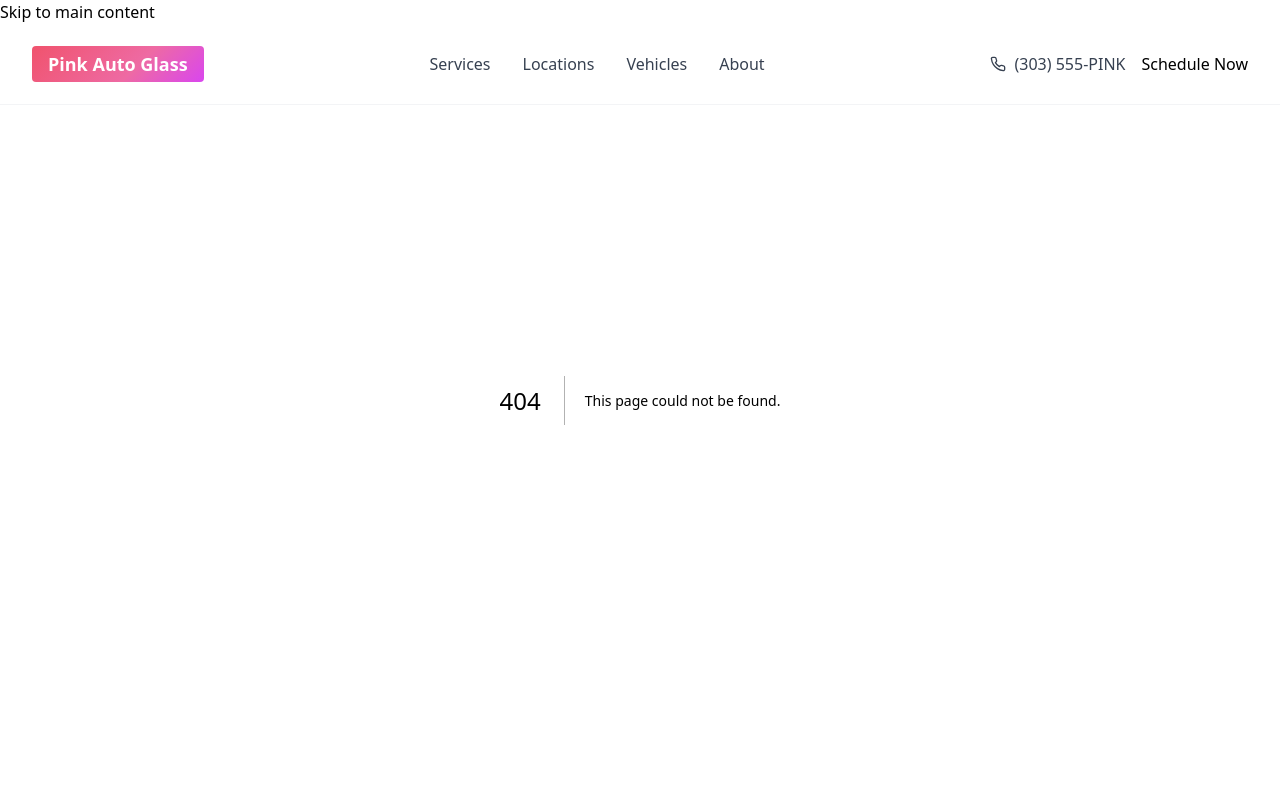
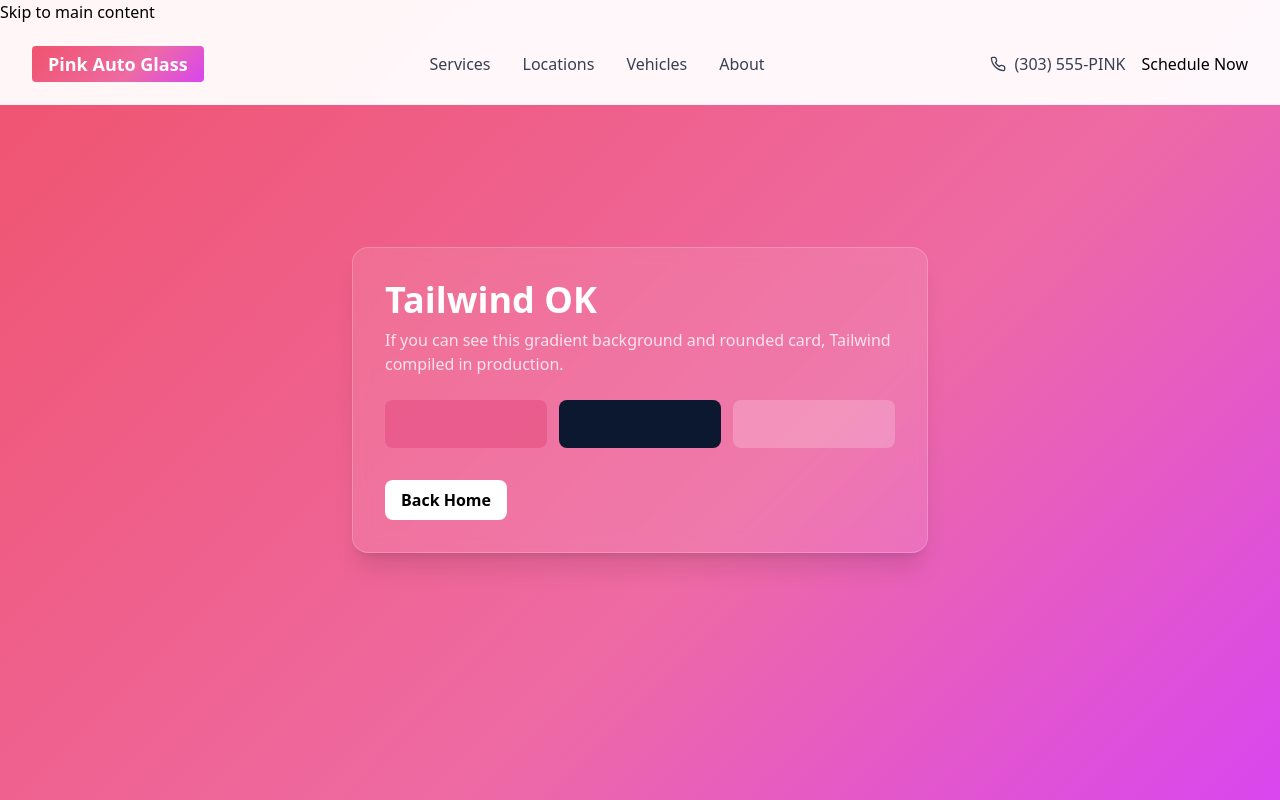
Before and after one commit to dougsimpsoncodes/PinkAutoGlassWebsite, a Next.js app: page /tailwind-test in a window 1280 px wide. Before the commit this address had no page. Shown: the top 800 px of the page. Built offline with nearby package versions, Linux system fonts and the light colour scheme.

Commit message:
feat: add /tailwind-test smoke page

```diff
--- /dev/null
+++ b/src/app/tailwind-test/page.tsx
@@ -0,0 +1,16 @@
+export default function TailwindTest() {
+  return (
+    <main className="min-h-screen bg-gradient-primary text-white flex items-center justify-center p-8">
+      <div className="max-w-xl w-full rounded-2xl shadow-xl bg-white/10 backdrop-blur border border-white/20 p-8">
+        <h1 className="text-4xl font-bold">Tailwind OK</h1>
+        <p className="mt-2 text-white/80">If you can see this gradient background and rounded card, Tailwind compiled in production.</p>
+        <div className="mt-6 grid grid-cols-3 gap-3">
+          <div className="h-12 rounded-lg bg-brand-pink/90" />
+          <div className="h-12 rounded-lg bg-brand-navy" />
+          <div className="h-12 rounded-lg bg-white/20" />
+        </div>
+        <a href="/" className="mt-8 inline-flex items-center rounded-lg bg-white text-black px-4 py-2 font-semibold hover:bg-white/90">Back Home</a>
+      </div>
+    </main>
+  );
+}
```
